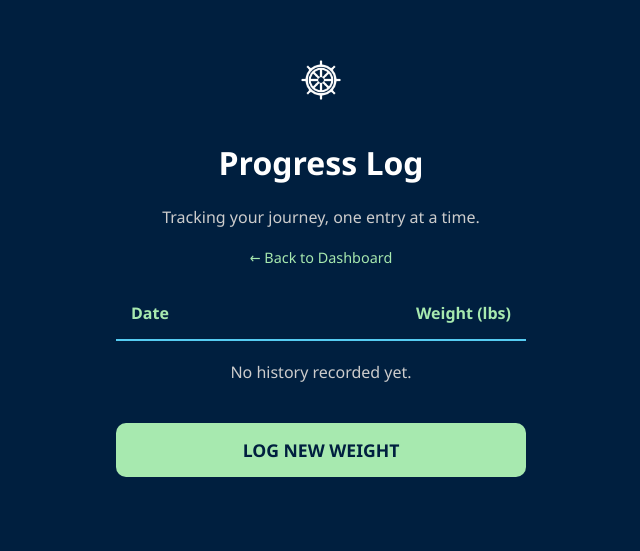
After one commit to ayyjay97/SteadyCourseFitness, a Flask app: page /weight_history in a window 1280 px wide. The commit adds this page. Shown: the top 551 px of the page, without its empty margins (319-959 px from the left). Run offline with Flask 3, Linux system fonts and the light colour scheme; the visitor is signed in with stand-in values (Sample User, id 1).

Commit message:
Create Height Input. Hash Passwords. Create Weight History. Create Logout Confirmation.

```diff
--- a/auth_handler.py
+++ b/auth_handler.py
@@ -1,5 +1,7 @@
 import json
 import os
+from datetime import datetime
+from werkzeug.security import generate_password_hash, check_password_hash
 
 USER_DB = "users.json"
 
@@ -18,33 +20,54 @@ def register_user(email, password, first_name, last_name):
     if email in users:
         return False
 
+    hashed_password = generate_password_hash(password)
+
     users[email] = {
-        "password": password,
+        "password": hashed_password,
         "email": email,
         "first_name": first_name,
         "last_name": last_name,
         "goal_weight": 0,
         "current_weight": 0,
-        "plan": []
+        "plan": [],
+        "weight_history": []
     }
     _save_users(users)
     return True
 
 def authenticate_user(username, password):
     users = _load_users()
-    if username in users and users[username]["password"] == password:
-        return True
+    if username in users:
+        stored_hash = users[username]["password"]
+        if check_password_hash(stored_hash, password):
+            return True
     return False
 
 def get_user_data(username):
     users = _load_users()
     return users.get(username, {})
 
-def update_user_stats(username, goal_weight, current_weight):
+def update_user_stats(username, goal_weight, current_weight, height=None):
     users = _load_users()
     if username in users:
         users[username]["goal_weight"] = goal_weight
         users[username]["current_weight"] = current_weight
+
+        # Only save height if it was passed (Goal Setup), otherwise ignore (Daily Update)
+        if height is not None:
+            users[username]["height"] = height
+
+        # History Logic
+        entry = {
+            "date": datetime.now().strftime("%Y-%m-%d"),
+            "weight": current_weight
+        }
+
+        if "weight_history" not in users[username]:
+             users[username]["weight_history"] = []
+
+        users[username]["weight_history"].append(entry)
+
         _save_users(users)
 
 def add_exercise_to_plan(username, exercise_id):
--- a/main.py
+++ b/main.py
@@ -44,11 +44,11 @@ def goal_setup():
         return redirect(url_for('login'))
 
     if request.method == 'POST':
-        # Capture both weights
         goal_weight = request.form['goal_weight']
         current_weight = request.form['current_weight']
+        height = request.form['height']
 
-        auth_handler.update_user_stats(session['username'], goal_weight, current_weight)
+        auth_handler.update_user_stats(session['username'], goal_weight, current_weight, height)
         return redirect(url_for('dashboard'))
 
     return render_template('goal_setup.html', username=session['username'])
@@ -95,6 +95,20 @@ def update_weight():
 
     return render_template('update_weight.html')
 
+@app.route('/weight_history')
+def weight_history():
+    if 'username' not in session:
+        return redirect(url_for('login'))
+
+    user_data = auth_handler.get_user_data(session['username'])
+    # Get the history list, default to empty if missing
+    history = user_data.get('weight_history', [])
+
+    # Reverse the list so newest dates appear first
+    history = list(reversed(history))
+
+    return render_template('weight_history.html', history=history)
+
 @app.route('/my_plan')
 def my_plan():
     if 'username' not in session:
--- a/static/style.css
+++ b/static/style.css
@@ -6,7 +6,7 @@
     --accent-blue: #3A6EA5;
     --text-white: #ffffff;
     --input-border: #56CCF2;
-    --light-blue-box: #89CFF0; /* The color of your stats box */
+    --light-blue-box: #89CFF0;
 }
 
 body {
--- a/templates/goal_setup.html
+++ b/templates/goal_setup.html
@@ -5,6 +5,11 @@
     <p style="margin: 20px 0;">To help calculate your training plan, please enter your stats.</p>
 
     <form method="POST" style="margin-top: 30px;">
+
+        <div class="form-group">
+            <label>Height (Inches)</label>
+            <input type="number" name="height" placeholder="e.g. 70" required>
+        </div>
 
         <div class="form-group">
             <label>Current Weight (lbs)</label>
--- a/templates/update_weight.html
+++ b/templates/update_weight.html
@@ -6,7 +6,7 @@
     <form method="POST">
         <label>New Current Weight (lbs)</label>
         <input type="number" name="current_weight" placeholder="Enter new weight"
-               style="text-align: center; background: #082d53; border: 2px solid #56CCF2; padding: 15px; margin-bottom: 20px;" required>
+               style="text-align: center; background: #082d53; border: 2px solid #56CCF2; padding: 15px; margin-bottom: 20px; color: white;" required>
 
         <button type="submit" class="btn-primary">Update</button>
     </form>
--- /dev/null
+++ b/templates/weight_history.html
@@ -0,0 +1,34 @@
+{% extends "base.html" %}
+{% block content %}
+    <h1>Progress Log</h1>
+    <p style="margin-bottom: 20px; color: #ccc;">Tracking your journey, one entry at a time.</p>
+
+    <div style="text-align: left; margin-bottom: 20px;">
+        <a href="{{ url_for('dashboard') }}" class="link-text" style="margin: 0;">&larr; Back to Dashboard</a>
+    </div>
+
+    <div class="detail-card" style="padding: 0; overflow: hidden;">
+        <table style="width: 100%; border-collapse: collapse;">
+            <thead>
+                <tr style="background-color: #001F3F; color: #A7E9AF;">
+                    <th style="padding: 15px; text-align: left; border-bottom: 2px solid #56CCF2;">Date</th>
+                    <th style="padding: 15px; text-align: right; border-bottom: 2px solid #56CCF2;">Weight (lbs)</th>
+                </tr>
+            </thead>
+            <tbody>
+                {% for entry in history %}
+                <tr style="border-bottom: 1px solid rgba(255,255,255,0.1);">
+                    <td style="padding: 15px; text-align: left; color: white;">{{ entry.date }}</td>
+                    <td style="padding: 15px; text-align: right; color: white; font-weight: bold;">{{ entry.weight }}</td>
+                </tr>
+                {% else %}
+                <tr>
+                    <td colspan="2" style="padding: 20px; text-align: center; color: #ccc;">No history recorded yet.</td>
+                </tr>
+                {% endfor %}
+            </tbody>
+        </table>
+    </div>
+
+    <a href="{{ url_for('update_weight') }}" class="btn-primary" style="margin-top: 20px;">Log New Weight</a>
+{% endblock %}
```
Also changed, not shown: other parts of static/style.css (+77 -8 lines), templates/dashboard.html (+37 -4 lines).
